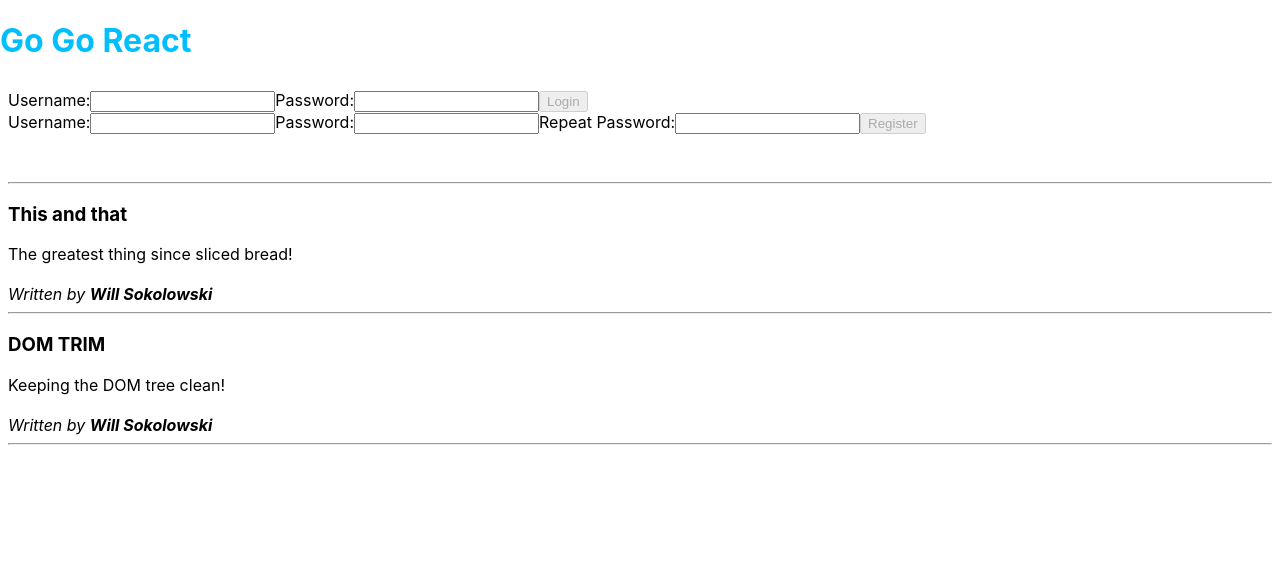
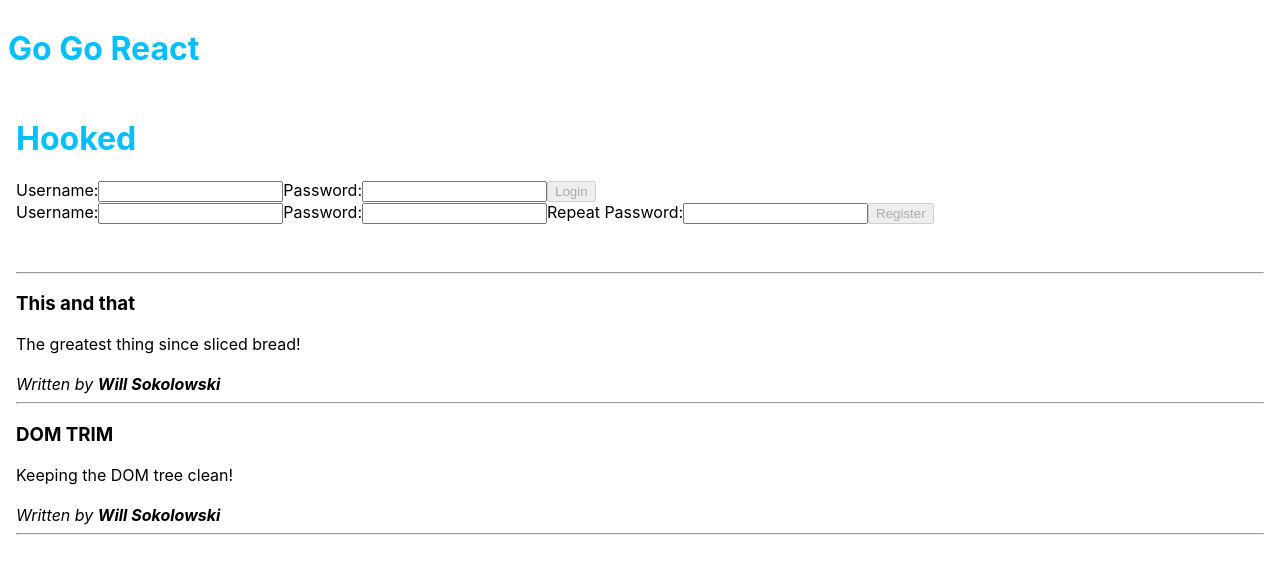
Before and after one commit to Sokos6/Hooked, a React (Create React App) app in the folder thisone/: page / in a window 1280 px wide. Shown: the top 574 px of the page. Built offline with nearby package versions, Linux system fonts and the light colour scheme.

Commit message:
header and context

```diff
--- a/thisone/src/App.js
+++ b/thisone/src/App.js
@@ -33,9 +33,10 @@
 }, [user])
 
   return (
-    <div>
+    <div style={{ padding: 8 }}>
     <Header text="Go Go React" />
     <div style={{ padding: 8 }}>
+      <Header text="Hooked" />
       <UserBar user={user} dispatch={dispatch} />
       <br />
       {user && <CreatePost user={user} posts={posts} dispatch={dispatch} />}
--- a/thisone/src/Header.js
+++ b/thisone/src/Header.js
@@ -1,12 +1,9 @@
-import React from 'react';
-import { ThemeContext } from './App';
+import React, { useContext } from 'react';
+import { ThemeContext } from './contexts';
 
-const Header = ({ text }) => (
-  <ThemeContext.Consumer>
-    {theme => (
-      <h1 style={{ color: theme.primaryColor }}>{text}</h1>
-    )}
-  </ThemeContext.Consumer>
-)
+const Header = ({ text }) => {
+  const { primaryColor } = useContext(ThemeContext)
+  return <h1 style={{ color: primaryColor}}>{text}</h1>
+}
 
 export default Header;
--- /dev/null
+++ b/thisone/src/contexts.js
@@ -0,0 +1,6 @@
+import React from 'react';
+
+export const ThemeContext = React.createContext({
+  primaryColor: 'deepskyblue',
+  secondaryColor: 'coral'
+})
```
